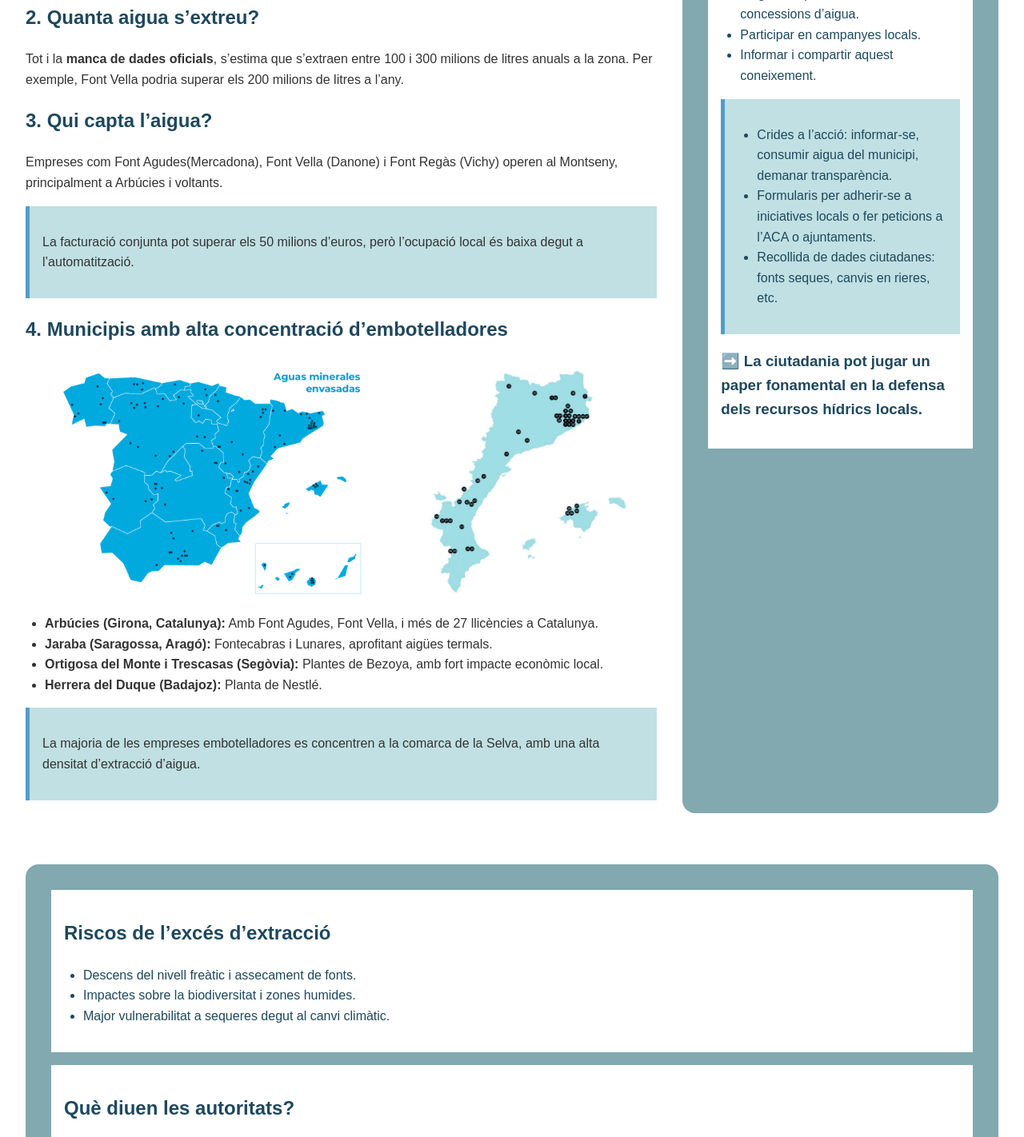
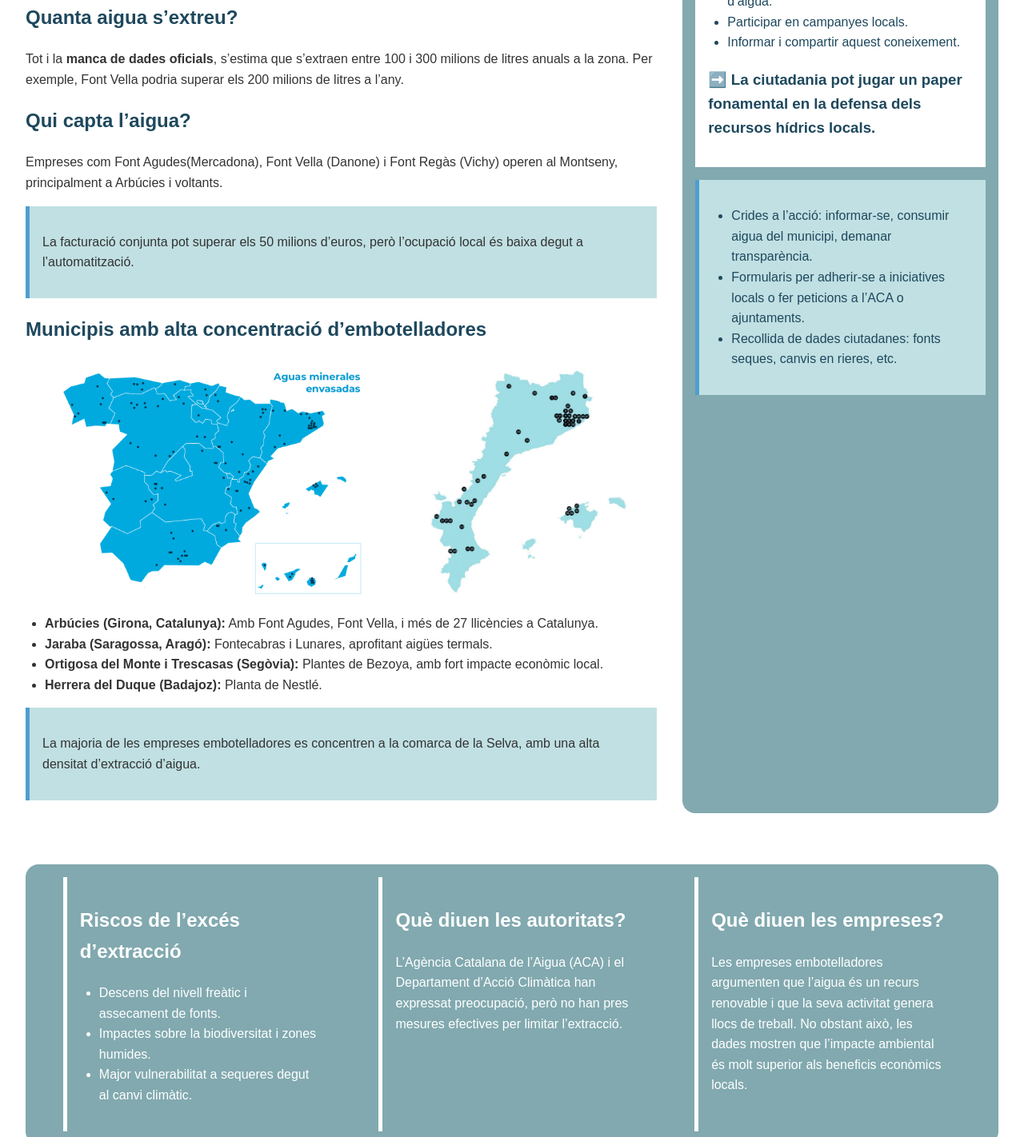
Before and after one commit to GeorginaTS/aigua-clara, a plain HTML site: page index.html in a window 1280 px wide. Shown: the part 367-1789 px from the top of the page at 80% size. Drawn offline with Linux system fonts and the light colour scheme.

Commit message:
distribucio info

```diff
--- a/index.css
+++ b/index.css
@@ -83,21 +83,25 @@ img {
   padding: 1em;
   border-radius: 1em;
   & article {
-
-    margin: 1em;
     padding: 1em;
     background-color: #fff;
   }
 }
 #riscos {
   grid-column: span 2;
-  color: #1e485d;
+  color: white;
   background-color: #397882a2;
   padding: 1em;
   border-radius: 1em;
+  display : flex;
+  justify-content: space-around;
+
   & article {
-    margin: 1em;
+    width: 25%;
+    border-left: 5px solid #ffffff;
     padding: 1em;
-    background-color: #fff;
+    & h2 {
+      color:white;
+    }
   }
 }
--- a/index.html
+++ b/index.html
@@ -11,9 +11,9 @@
       <h1>L'Aigua del Montseny: Un Tresor en Perill?</h1>
     </header>
     <main>
-      <section>
+      <section id="intro">
         <article>
-        <h2>1. Què està passant amb l’aigua del Montseny?</h2>
+        <h2>Què està passant amb l’aigua del Montseny?</h2>
         <p>
           El massís del Montseny, declarat Reserva de la Biosfera per la UNESCO,
           està sent afectat per l’<b>EXTRACCIÓ INTENSIVA d’aigua subterrània per
@@ -23,7 +23,7 @@
         </p>
         </article>
         <article>
-        <h2>2. Quanta aigua s’extreu?</h2>
+        <h2>Quanta aigua s’extreu?</h2>
         <p>
           Tot i la <strong>manca de dades oficials</strong>, s’estima que s’extraen entre 100 i
           300 milions de litres anuals a la zona. Per exemple, Font Vella podria
@@ -31,7 +31,7 @@
         </p>
       </article>
         <article>
-        <h2>3. Qui capta l’aigua?</h2>
+        <h2>Qui capta l’aigua?</h2>
         <p>
           Empreses com Font Agudes(Mercadona), Font Vella (Danone) i Font Regàs (Vichy) operen al
           Montseny, principalment a Arbúcies i voltants.
@@ -43,7 +43,7 @@
           </p>
         </div></article>
         <article>
-            <h2>4. Municipis amb alta concentració d’embotelladores</h2>
+            <h2>Municipis amb alta concentració d’embotelladores</h2>
             <div class="img-box">
                 <img src="./img/mapa_espana.png" alt="Mapa embotelladores Espanya" />
                 <img src="./img/mapa_paisos-catalans.png" alt="Mapa embotelladores Països Catalans" />
@@ -82,18 +82,19 @@
           <li>Participar en campanyes locals.</li>
           <li>Informar i compartir aquest coneixement.</li>
         </ul>
-        <div class="data-box">
-        <ul>
-          <li>Crides a l’acció: informar-se, consumir aigua del municipi, demanar transparència.</li>
-          <li>Formularis per adherir-se a iniciatives locals o fer peticions a l’ACA o ajuntaments.</li>
-          <li>Recollida de dades ciutadanes: fonts seques, canvis en rieres, etc.</li>
-        </ul>
-
-</div>       <h3>
+     <h3>
           ➡️ La ciutadania pot jugar un paper fonamental en la defensa dels
           recursos hídrics locals.
         </h3>
         </article>
+        <div class="data-box">
+          <ul>
+            <li>Crides a l’acció: informar-se, consumir aigua del municipi, demanar transparència.</li>
+            <li>Formularis per adherir-se a iniciatives locals o fer peticions a l’ACA o ajuntaments.</li>
+            <li>Recollida de dades ciutadanes: fonts seques, canvis en rieres, etc.</li>
+          </ul>
+
+      </div>
       </section>
       <section id="riscos">
         <article>
```
